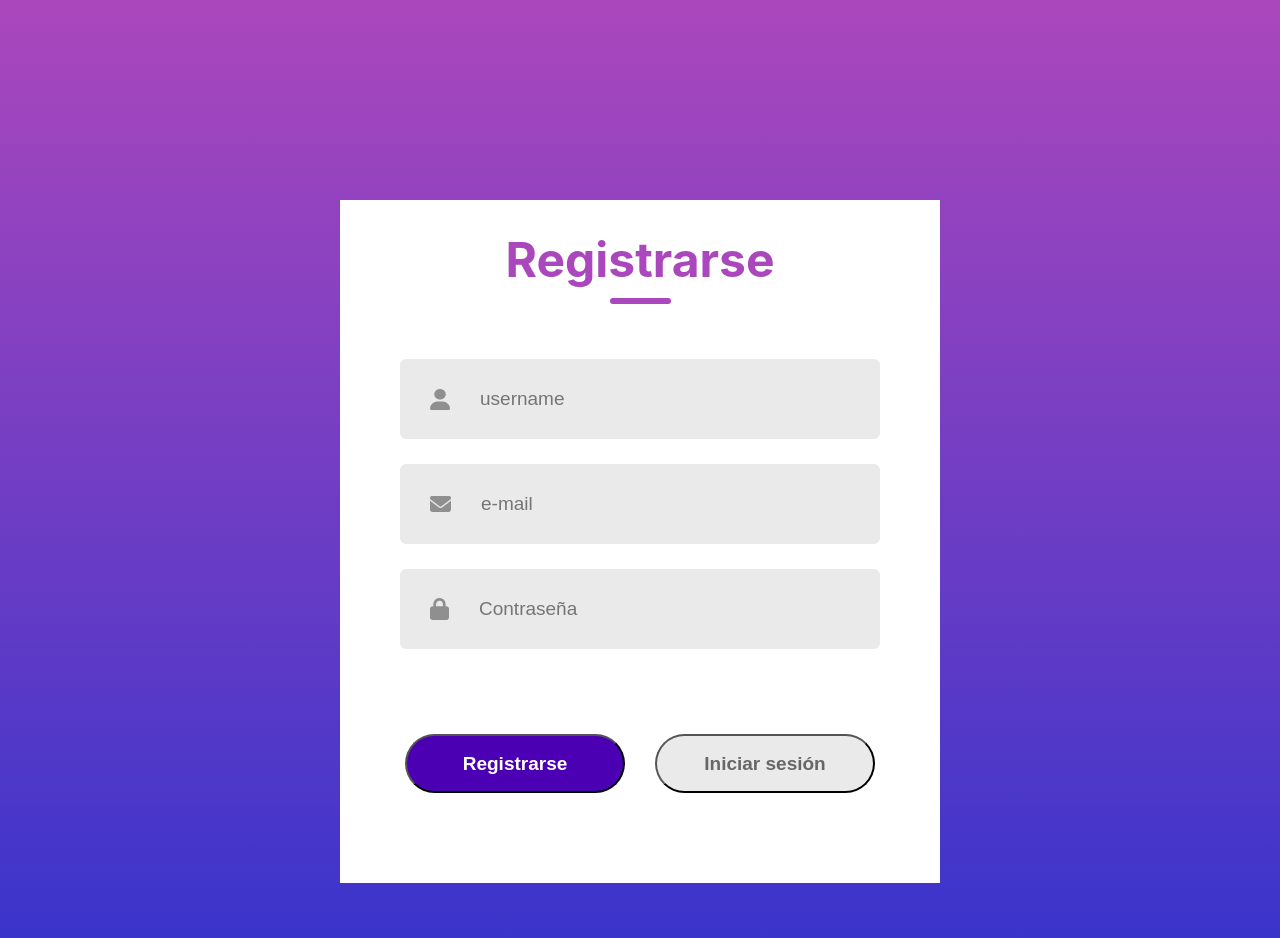
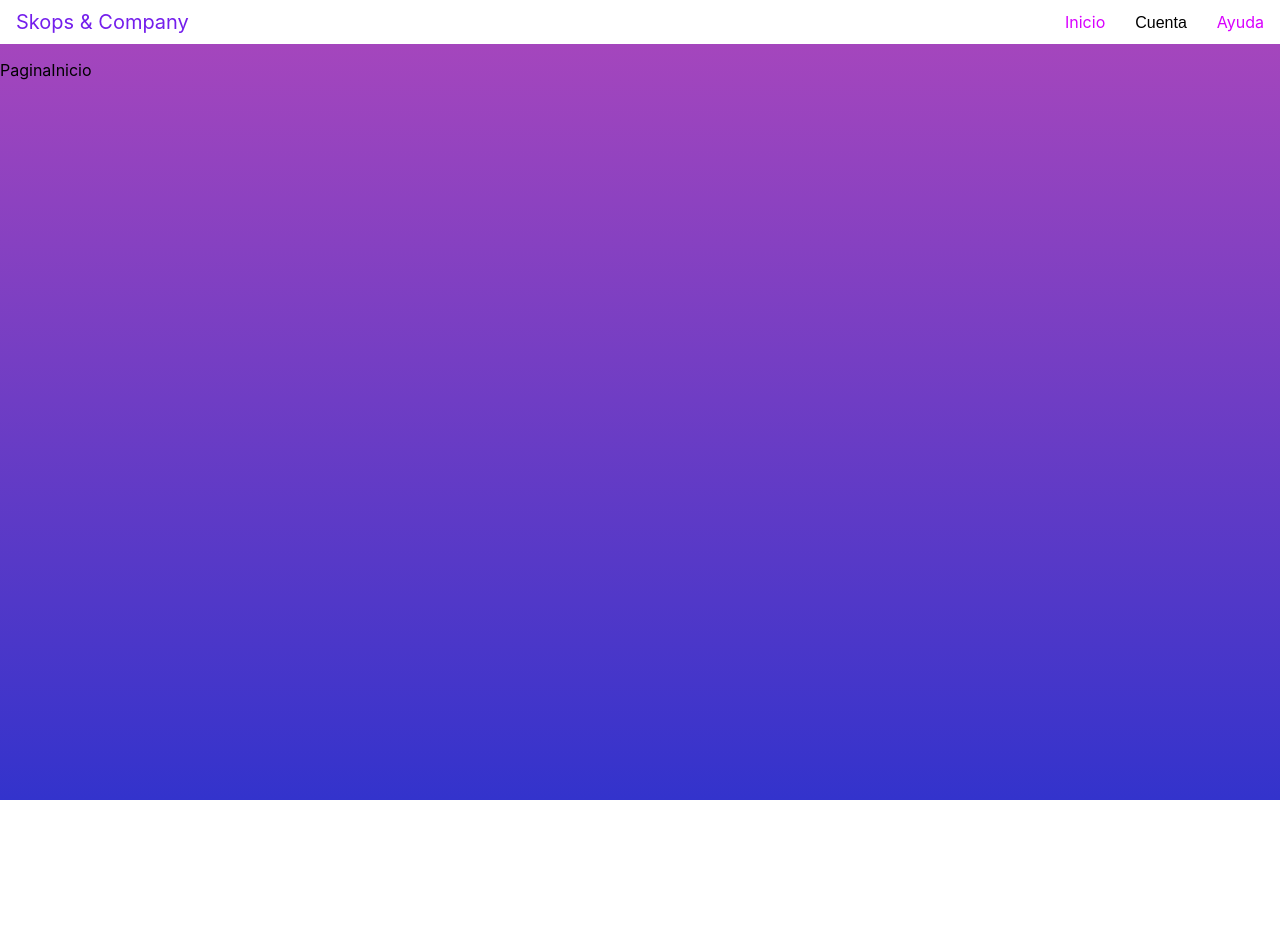
Before and after one commit to ingenieria-software-7009-2025-2/skops-frontend, a React (Create React App) app: page / in a window 1280 px wide. Shown: the top 938 px of the page. After the commit the page ends 800 px from the top, so only its background shows below. Built offline with nearby package versions, Linux system fonts and the light colour scheme; sample sign-in values are in the browser's storage.

Commit message:
implementación para mostrar info User
A este truco lo llamo me equivoqué de carpeta XD

```diff
--- a/src/App.js
+++ b/src/App.js
@@ -6,15 +6,17 @@ import PaginaInicio from './componentes/PaginaInicio/PaginaInicio';
 import { useState } from 'react';
 
 function App() {
+  const [usuario, setUsuario] = useState(() => {
+    // Recuperar estado de sesión al cargar
+    const token = localStorage.getItem('token');
+    return token ? ['authenticated'] : [];
+  });
 
-  const [usuario, setUsuario] = useState([])
   return (
     <div>
-
-      {
-        !usuario.length > 0
-          ? <LogInSignUp setUsuario={setUsuario}/>
-          : <PaginaInicio />
+      {!usuario.length
+        ? <LogInSignUp setUsuario={setUsuario}/>
+        : <PaginaInicio />
       }
     </div>
   );
--- a/src/api.js
+++ b/src/api.js
@@ -7,7 +7,7 @@ const api = axios.create({
 api.interceptors.request.use(config => {
   const token = localStorage.getItem('token');
   if (token) {
-    config.headers.Authorization = `Bearer ${token}`;
+    config.headers.Autorizacion = `Bearer ${token}`;
   }
   return config;
 });
--- a/src/componentes/LogInSignUp/LogInSignUp.jsx
+++ b/src/componentes/LogInSignUp/LogInSignUp.jsx
@@ -1,48 +1,64 @@
+import axios from 'axios';
 import React, { useState } from 'react';
 import './LogInSignUp.css';
 import user_icon from '../assets/person.png';
 import email_icon from '../assets/email.png';
 import password_icon from '../assets/password.png';
-import UsuarioService from '../../services/UsuarioService';
 
 export const LogInSignUp = ({ setUsuario }) => {
   const [action, setAction] = useState("Registrarse");
-    const [username, setusername] = useState("");
-    const [mail, setmail] = useState("");
+  const [nombre, setNombre] = useState("");
+  const [email, setEmail] = useState("");
   const [password, setPassword] = useState("");
-    const [error, setError] = useState(false);
-    const [mensaje, setMensaje] = useState("");
+  const [error, setError] = useState("");
 
-    const manejadorBoton = async (e) => {
+  const API_URL = "http://localhost:8080"; // Cambiar por tu URL
+
+  const handleRegistro = async (e) => {
     e.preventDefault();
 
-        if (username.trim() === "" || password.trim() === "" || mail.trim() === "") {
-            setError(true);
-            setMensaje("Todos los campos son obligatorios");
+    if (!nombre || !email || !password) {
+      setError("Todos los campos son necesarios");
       return;
     }
 
-        setError(false);
-        setMensaje("Enviando datos...");
+    try {
+      const response = await axios.post(`${API_URL}/v1/users`, {
+        username: nombre,
+        mail: email,
+        password: password
+      });
 
-        const usuarioBody = { username, mail, password };
-        console.log("Datos enviados al backend:", usuarioBody); // Verificación
+      // Guardar token y actualizar estado
+      localStorage.setItem('token', response.data.token);
+      setUsuario([nombre]);
+
+    } catch (err) {
+      setError(err.response?.data?.message || "Error en el registro");
+    }
+  };
+
+  const handleLogin = async (e) => {
+    e.preventDefault();
 
     try {
-            const response = await UsuarioService.addUser(usuarioBody);
-            console.log("Respuesta del backend:", response);
+      const response = await axios.post(`${API_URL}/v1/users/login`, {
+        mail: email,
+        password: password
+      });
 
-            if (response) {
-                setUsuario((prevUsuarios) => [...prevUsuarios, { username, mail }]);
-                setMensaje("Usuario registrado con éxito");
-            } else {
-                setMensaje("No se pudo registrar el usuario");
-            }
-        } catch (error) {
-            console.error("Error en la solicitud:", error);
-            setMensaje(error.response?.data?.message || "Error al registrar usuario");
+      localStorage.setItem('token', response.data.token);
+      setUsuario([response.data.username]);
+
+    } catch (err) {
+      setError(err.response?.data?.message || "Credenciales inválidas");
     }
   };
+
+  const manejadorBoton = (e) => {
+    action === "Registrarse" ? handleRegistro(e) : handleLogin(e);
+  };
+
 
   return (
     <div className='container'>
@@ -51,63 +67,51 @@ export const LogInSignUp = ({ setUsuario }) => {
             <div className="underline"></div>
         </div>
         <form className="inputs" onSubmit={manejadorBoton}>
-                {action === "Iniciar sesion" ? null : (
+            {/**input para el nombre de usuario. Si estamos en Iniciar sesion ya no aparece el input del nombre sino pues si XD*/}
+            {action==="Iniciar sesion"?<div></div>:
             <div className="input">
                 <img src={user_icon} alt="" />
                 <input
                     type="text"
-                            placeholder='username'
-                            value={username}
-                            onChange={e => setusername(e.target.value)}
+                    placeholder='Nombre'
+                    value = {nombre}
+                    onChange={e => setNombre(e.target.value)}
                 />
-                    </div>
-                )}
+            </div>}
 
+            {/**input para el email */}
             <div className="input">
                 <img src={email_icon} alt="" />
                 <input
-                        type="mail"
+                    type="email"
                     placeholder='e-mail'
-                        value={mail}
-                        onChange={e => setmail(e.target.value)}
+                    value = {email}
+                    onChange={e => setEmail(e.target.value)}
                 />
             </div>
-
+            {/**input para el password */}
             <div className="input">
                 <img src={password_icon} alt="" />
                 <input
                     type="password"
                     placeholder='Contraseña'
-                        value={password}
+                    value = {password}
                     onChange={e => setPassword(e.target.value)}
                 />
             </div>
-
             <div className="submit-container">
-                    <button
-                        type="submit"
-                        className="submit"
-                    >
-                        {action}
-                    </button>
-                    <button
-                        type="button"
-                        className="submit gray"
-                        onClick={() => setAction(action === "Registrarse" ? "Iniciar sesion" : "Registrarse")}
-                    >
-                        {action === "Registrarse" ? "Iniciar sesión" : "Registrate"}
-                    </button>
+                <button className={action==="Iniciar sesion"?"submit gray":"submit"} onClick={()=>{setAction("Registrarse")}}>Registrate</button>
+                <button className={action==="Registrarse"?"submit gray":"submit"} onClick={()=>{setAction("Iniciar sesion")}}>Iniciar sesión</button>
             </div>
         </form>
+        {error && <p>Todos los campos son necesarios</p>}
 
-            {error && <p style={{ color: 'red' }}>{mensaje}</p>}
-            {!error && mensaje && <p style={{ color: 'green' }}>{mensaje}</p>}
+        {action==="Registrarse"?<div></div>:
+        <div className="olvido-contrasenia">Olvidaste tu contraseña? <span>Click Aquí!</span></div>}
 
-            {action === "Registrarse" ? null : (
-                <div className="olvido-contrasenia">
-                    Olvidaste tu contraseña? <span>Click Aquí!</span>
+
+
     </div>
-            )}
-        </div>
-    );
-};
+
+  )
+}
--- a/src/componentes/NavBar/NavBar.css
+++ b/src/componentes/NavBar/NavBar.css
@@ -1,22 +1,24 @@
-*{
+/* Estilos generales */
+* {
     margin: 0;
     padding: 0;
 }
 
-.navbar{
+.navbar {
     display: flex;
     justify-content: space-between;
     background: #ffff;
-    padding: 10 px 16px;
+    padding: 10px 16px;
     margin-bottom: 16px;
+    position: relative; /* Asegura que el dropdown se posicione correctamente */
 }
 
-.logo{
-    color: #4c00b4;
+.logo {
+    color: #741eec;
     font-size: 20px;
 }
 
-.navbar-menu{
+.navbar-menu {
     display: flex;
     list-style-type: none;
     gap: 30px;
@@ -24,8 +26,60 @@
     align-items: center;
 }
 
-.navbar-menu li a{
+.navbar-menu li a {
     text-decoration: none;
-    color: #AB47BC;
+    color: #d900ff;
     font-size: 16px;
 }
+
+/* Estilos para el menú desplegable */
+.dropdown {
+    position: relative;
+    display: inline-block;
+}
+
+.dropdown-content {
+    display: none;
+    position: absolute;
+    background-color: white;
+    min-width: 160px;
+    box-shadow: 0px 8px 16px 0px rgba(0, 0, 0, 0.2);
+    padding: 12px 16px;
+    z-index: 1;
+    border-radius: 4px;
+    right: 0;
+    /* Ajusta el color del texto para que coincida con el tema */
+    color: #d900ff;
+}
+
+.dropdown-content.show {
+    display: block;
+}
+
+.dropdown-item {
+    padding: 8px 0;
+    color: inherit; /* Hereda el color del navbar-menu */
+    text-decoration: none;
+    display: block;
+    cursor: pointer;
+}
+
+.dropdown-item:hover {
+    background-color: #f1f1f1;
+}
+
+.logout-item {
+    margin-top: 8px;
+    color: red; /* Puedes cambiar esto a un color que combine con tu tema */
+    font-weight: bold;
+}
+
+/* Asegura que el botón "Cuenta" se vea como un enlace */
+.dropbtn {
+    background-color: inherit;
+    color: inherit;
+    border: none;
+    padding: 0;
+    cursor: pointer;
+    font-size: 16px;
+}
--- a/src/componentes/NavBar/NavBar.jsx
+++ b/src/componentes/NavBar/NavBar.jsx
@@ -1,20 +1,55 @@
-import React from 'react'
-import './NavBar.css'
-import {Link} from "react-router-dom";
+import React, { useState } from 'react';
+import { Link, useNavigate } from 'react-router-dom'; // Importamos useNavigate
+import './NavBar.css';
 
 function NavBar() {
-  return (
-    <div className='navbar'>
-        <div className="logo">
-            Skops & Company
+    const [isDropdownOpen, setIsDropdownOpen] = useState(false);
+    const navigate = useNavigate();
+
+    const handleLogout = () => {
+        localStorage.removeItem('token');
+        navigate('/');
+    };
+
+    return (
+        <div className="navbar">
+            <div className="logo">Skops & Company</div>
+            <ul className="navbar-menu">
+                <li><Link to="/">Inicio</Link></li>
+
+                {/* Menú desplegable para "Cuenta" */}
+                <li className="dropdown">
+                    <button
+                        className="dropbtn"
+                        onClick={() => setIsDropdownOpen(!isDropdownOpen)}
+                    >
+                        Cuenta
+                    </button>
+                    <div
+                        className={`dropdown-content ${isDropdownOpen ? 'show' : ''}`}
+                    >
+                        <Link to="/cuenta" className="dropdown-item">
+                            Mi cuenta
+                        </Link>
+                        <Link to="/actualizar-datos" className="dropdown-item">
+                            Actualizar Datos
+                        </Link>
+                        <div
+                            className="dropdown-item logout-item"
+                            onClick={(e) => {
+                                e.preventDefault();
+                                handleLogout();
+                            }}
+                        >
+                            Cerrar Sesión
+                        </div>
+                    </div>
+                </li>
+
+                <li><Link to="/ayuda">Ayuda</Link></li>
+            </ul>
         </div>
-        <ul className="navbar-menu">
-            <li><Link to="/">Inicio</Link></li>
-            <li><Link to="/cuenta">Cuenta</Link></li>
-            <li><Link to="/ayuda">Ayuda</Link></li>
-        </ul>
-    </div>
-  )
+    );
 }
 
-export default NavBar
+export default NavBar;
```
Also changed, not shown: src/paginas/Cuenta.jsx (+46 -3 lines). Lines whose indentation alone changed are shown as unchanged.
